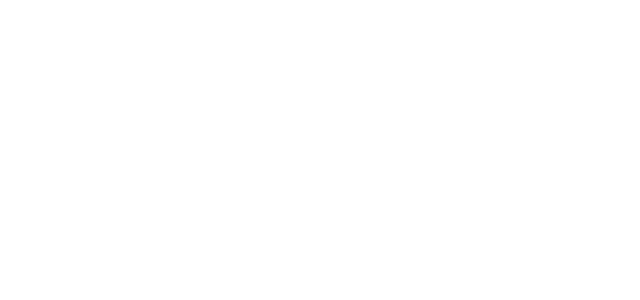
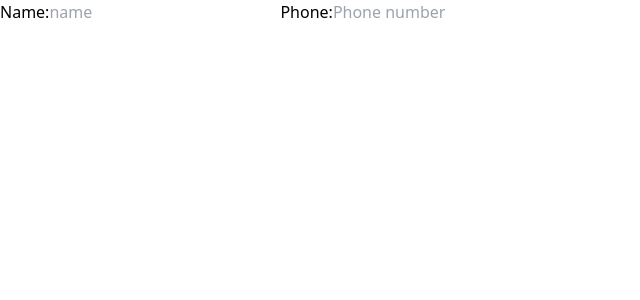
Before and after one commit to Aashish17405/BookHaven, a React (Vite) app: page / in a window 1280 px wide. Shown: the top 300 px of the page, without its empty margins (0-640 px from the left). Built offline with nearby package versions, Linux system fonts and the light colour scheme.

Commit message:
availability-updation

```diff
--- a/src/App.jsx
+++ b/src/App.jsx
@@ -2,12 +2,14 @@
 import ImageGallery from './components/ImageGallery'
 import ImageUpload from './components/ImageUpload'
 import Page from './components/Page'
+import PopupForm from './components/PopupForm'
 
 function App() {
 
   return (
     <>
       <Page/>
+      <PopupForm/>
       {/* <ImageUpload/> */}
       {/* <ImageGallery/> */}
     </>
--- /dev/null
+++ b/src/components/PopupForm.jsx
@@ -0,0 +1,9 @@
+function PopupForm(){
+    return <div>
+        <div className="border border-grey-500 flex align-center">
+            <label>Name:<input type="text" placeholder="name" autoComplete="none"/></label>
+            <label>Phone:<input type="digit" placeholder="Phone number" autoComplete="none"/></label>
+        </div>
+    </div>
+}
+export default PopupForm;
```
